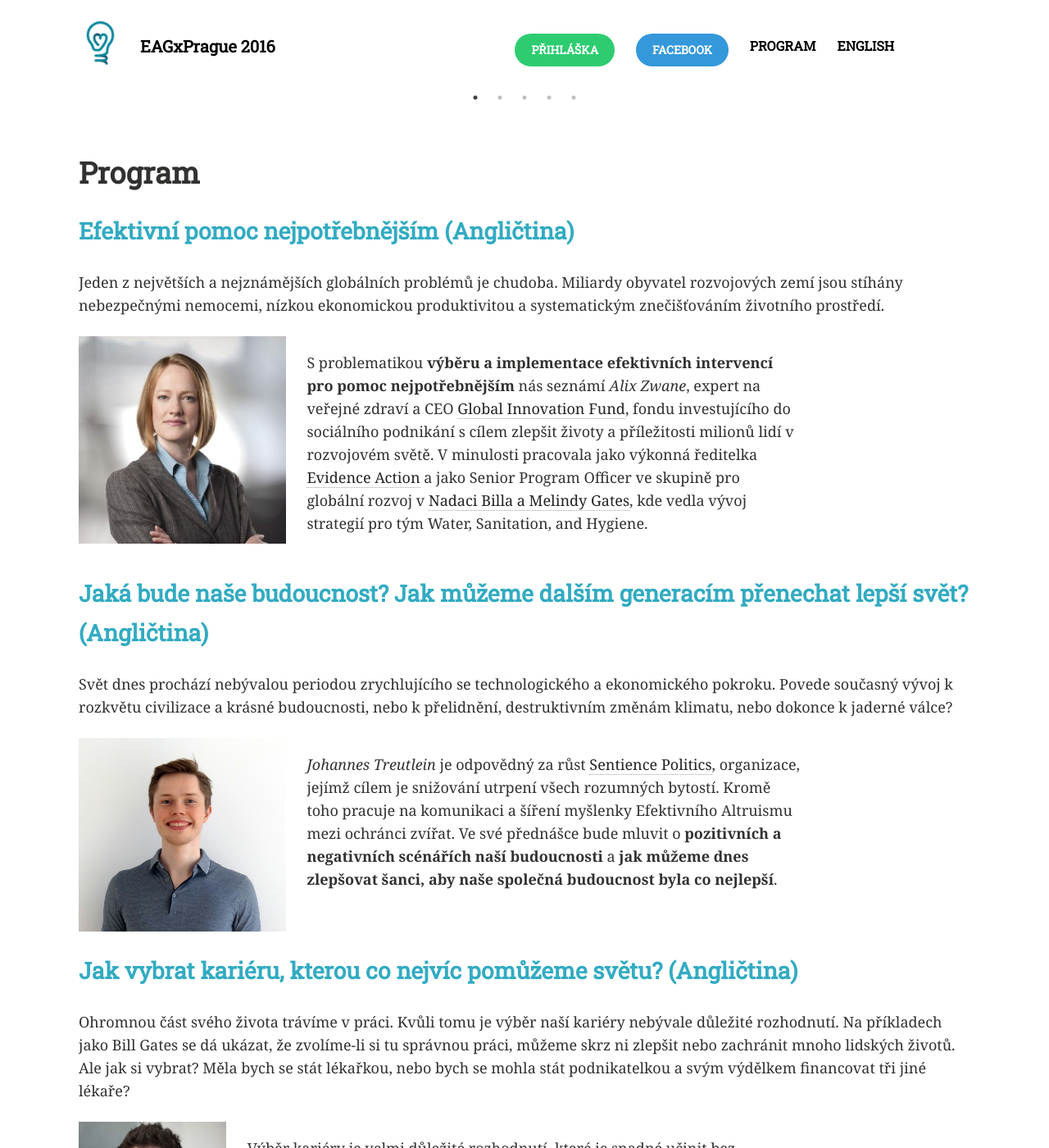
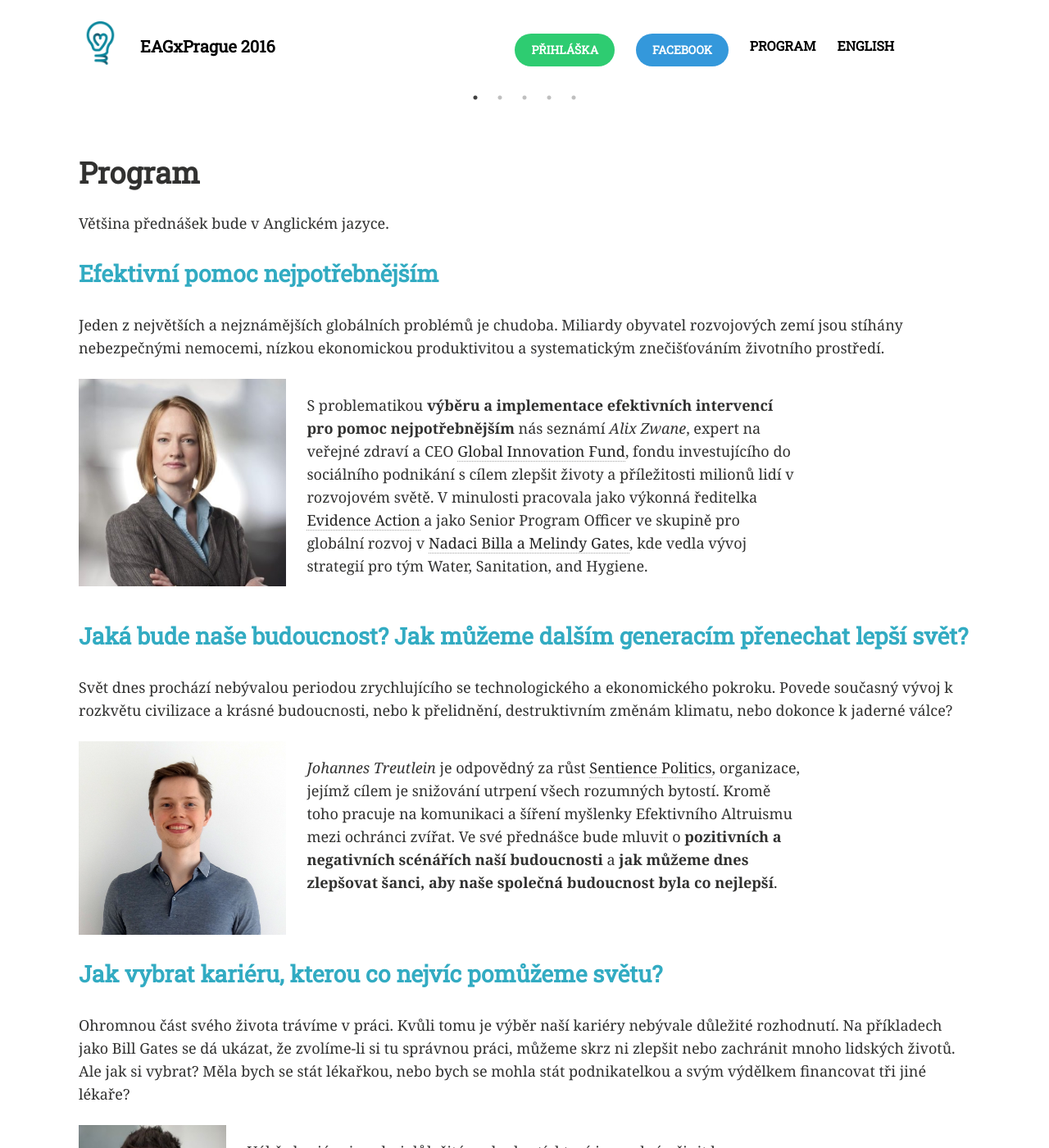
Before and after one commit to ea-czech-republic/eagxprague.org, a Jekyll site: the page built from index.md, in a window 1280 px wide and 1400 px high, scrolled down 954 px. Shown: the whole window at 82% size. Built offline with Jekyll 4.4.1, drawn with Linux system fonts in a browser that asks for light colours; nearby versions of some CDN libraries; some of the changed text lies outside the part shown.

Commit message:
info o jazyku ve větě u programu

```diff
--- a/index.md
+++ b/index.md
@@ -9,8 +9,9 @@
 <br>
 
 # Program
+Většina přednášek bude v Anglickém jazyce.
 
-## Efektivní pomoc nejpotřebnějším (Angličtina)
+## Efektivní pomoc nejpotřebnějším
 
 Jeden z největších a nejznámějších globálních problémů je chudoba.
 Miliardy obyvatel rozvojových zemí jsou stíhány nebezpečnými nemocemi, nízkou
@@ -34,7 +35,7 @@
 </div>
 </div>
 
-## Jaká bude naše budoucnost? Jak můžeme dalším generacím přenechat lepší svět? (Angličtina)
+## Jaká bude naše budoucnost? Jak můžeme dalším generacím přenechat lepší svět?
 
 Svět dnes prochází nebývalou periodou zrychlujícího se technologického
 a ekonomického pokroku. Povede současný vývoj k rozkvětu civilizace a krásné
@@ -56,7 +57,7 @@
 </div>
 </div>
 
-## Jak vybrat kariéru, kterou co nejvíc pomůžeme světu? (Angličtina)
+## Jak vybrat kariéru, kterou co nejvíc pomůžeme světu?
 
 Ohromnou část svého života trávíme v práci. Kvůli tomu je výběr naší
 kariéry nebývale důležité rozhodnutí. Na příkladech jako Bill Gates se dá
@@ -85,7 +86,7 @@
 </div>
 </div>
 
-## Dysracionalie - Proč inteligentní lidé dělají špatná rozhodnutí  (Angličtina)
+## Dysracionalie - Proč inteligentní lidé dělají špatná rozhodnutí
 
 Proč někteří lidé dělají špatná rozhodnutí? Ve své přednášce <i>Lucius Caviola</i>
 vysvětlí, že testy inteligence neměří správně míru racionálního myšlení a
@@ -109,7 +110,7 @@
 </div>
 </div>
 
-## Jak mohou světu pomoci studenti  (Angličtina)
+## Jak mohou světu pomoci studenti
 
 <i>Ollie Base</i> a <i>Nikita Patel</i> pracují pro
 <a href="http://www.shicschools.org/">Students for High-Impact Charity</a>,
@@ -132,7 +133,7 @@
 a poté zahájila výukové iniciativy pro syrské uprchlíky a pro znevýhodněné
 žáky v Kampale.
 
-## Osobní rady od zkušených efektivních altruistů  (Angličtina)
+## Osobní rady od zkušených efektivních altruistů
 
 V průběhu dne budou Lucius Caviola a Johannes Treutlein poskytovat
 *sloty na osobní setkání*. Oba jsou zkušení efektivní altruisté a mohou
```
